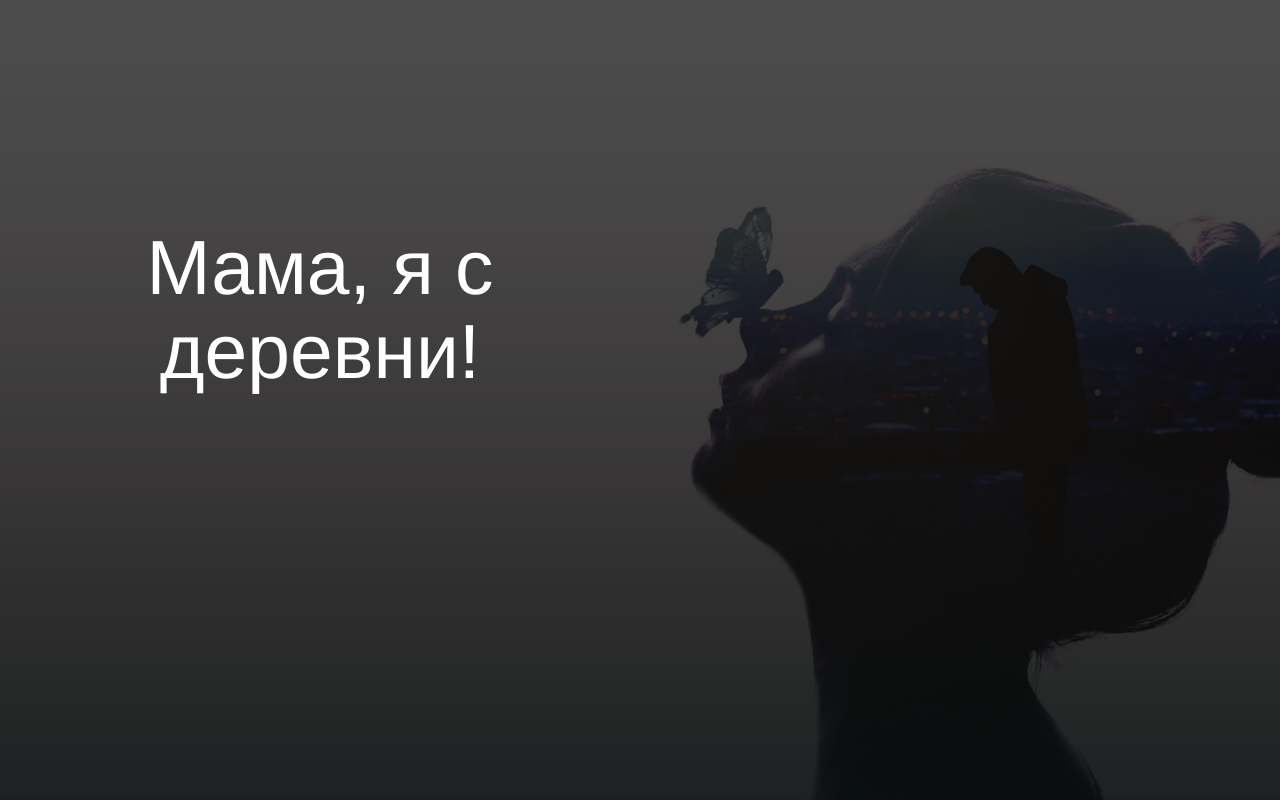
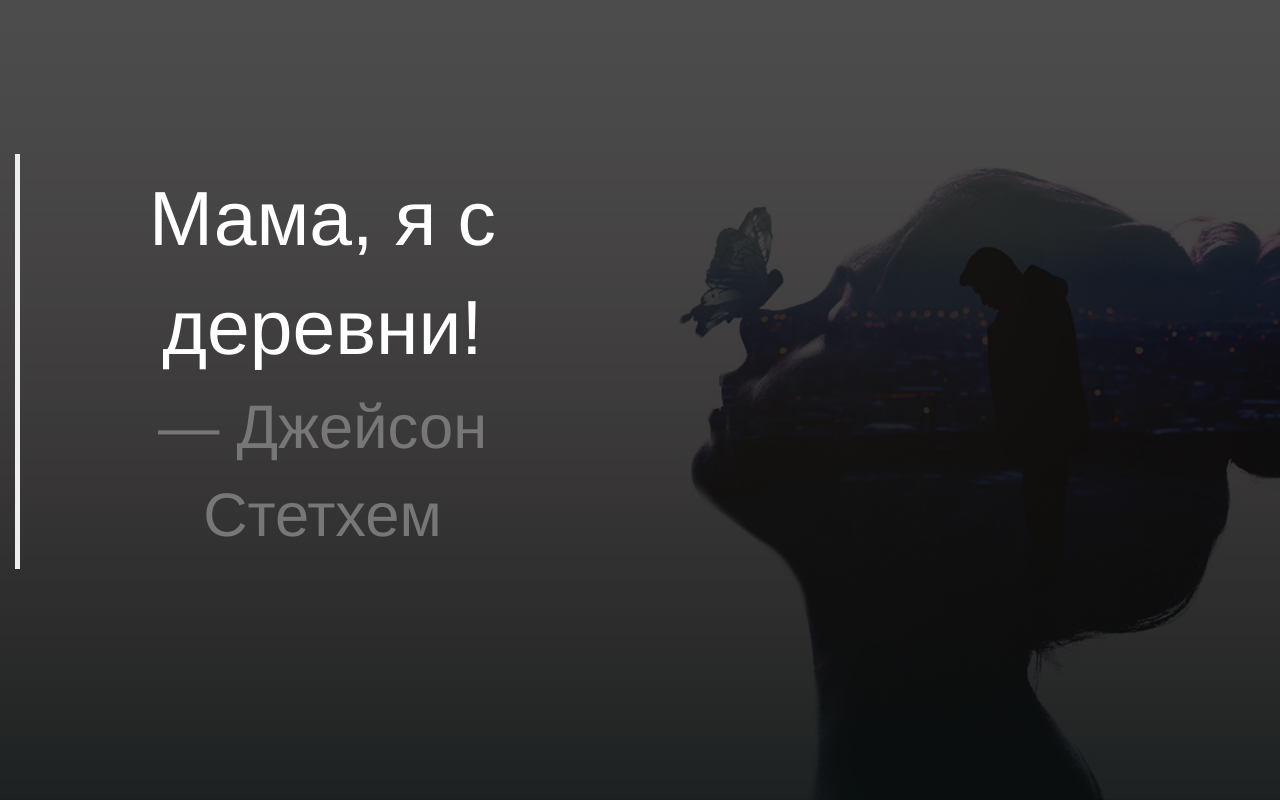
Before and after one commit to EnoRage/Authchain, a plain HTML site: page Frontend/index.html in a window 1280 px wide. Drawn offline with nearby package versions, Linux system fonts and the light colour scheme.

Commit message:
Цитатка

```diff
--- a/Frontend/index.html
+++ b/Frontend/index.html
@@ -18,8 +18,10 @@
     <body>
            <div class="container-fluid">
                 <div class="row">
-                    <div class="col-md-6" style="margin: 16vw 0 0 0">
-                        <h1 class="text-center" style="color: #ffffff; font-size: 6vw">Мама, я с деревни!</h1>
+                    <div class="col-md-6" style="margin: 12vw 0 0 0">
+                        <blockquote class="text-center" style="color: #ffffff; font-size: 6vw">
+                            Мама, я с деревни! <footer>Джейсон Стетхем</footer>
+                        </blockquote>
                     </div>
                 </div>
            </div>
```
